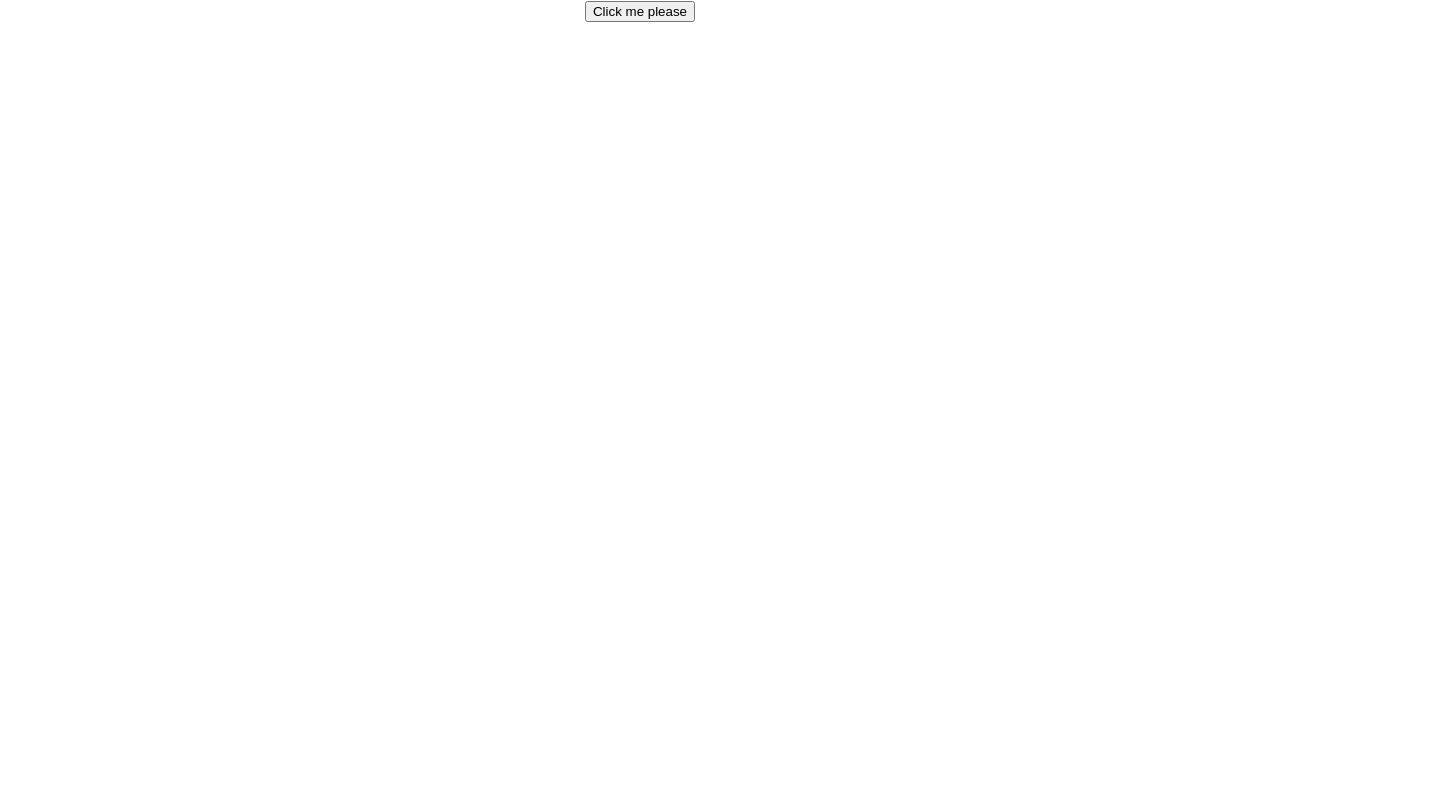
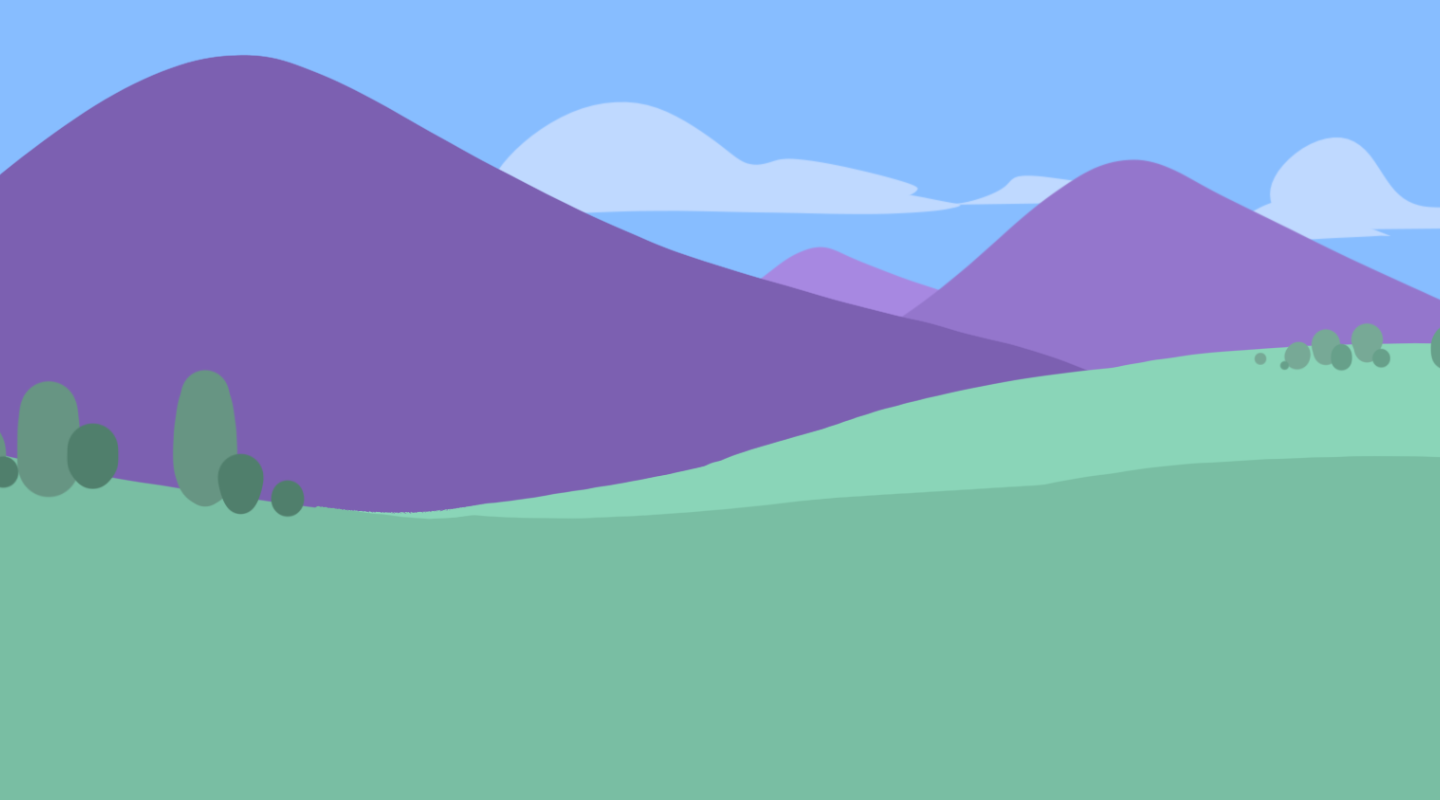
Before and after one commit to HiThereImCam/Euda, a React (Create React App) app: page / in a window 1280 px wide. Shown: the top 800 px of the page, 1440 px wide, since content can reach past the window. Built offline with nearby package versions, Linux system fonts and the light colour scheme.

Commit message:
adding garden background

```diff
--- a/src/App.js
+++ b/src/App.js
@@ -1,38 +1,13 @@
 import React from 'react';
 import './App.css';
 import Modal from './Components/Modal';
-/*
-  Each modal has internal state?
-  Or should there be an overarching Modal that controls which modal to open
-    - i think we pass state down to the components
-
-  Modal
-    -
-
-      switch(){
-        case calendar:
-          return <Calendar />
-        case resources:
-          return <Resources />
-        case connect:
-          return <Connect />
-
-      }
-
-      onClick = () => setState()
-
-      - <Calendar open={}/>
-          - if Calendar State
-            - render Modal
-
-
-
-*/
+import Garden from "./images/garden.svg"
 
 function App() {
   return (
     <div className="App">
-      <Modal />
+      <img src={Garden} alt="garden background" />
+      {/* <Modal /> */}
     </div>
   );
 }
```
Also changed, not shown: src/images/garden.svg (added), src/logo.svg (deleted).
